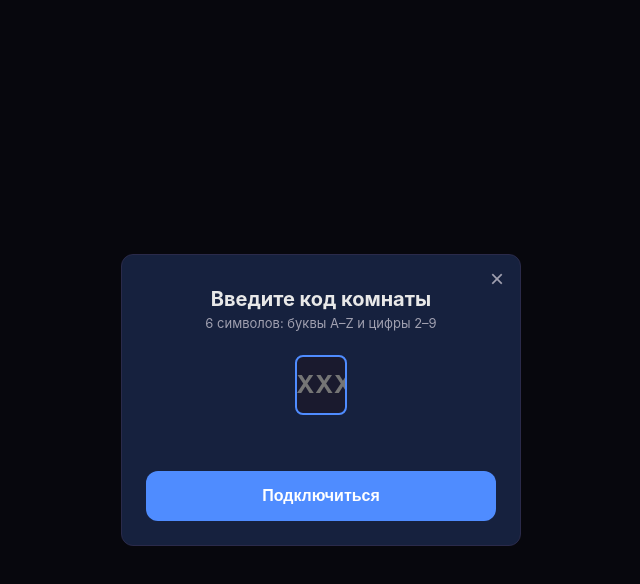
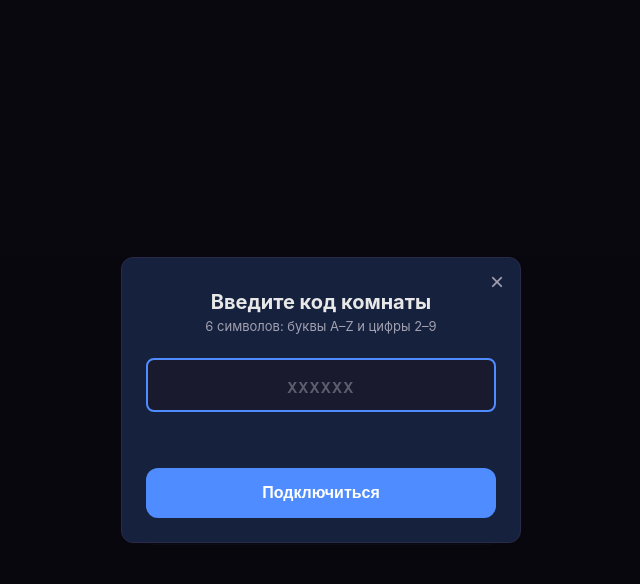
Before and after one commit to Kerb/video-open-call, a website: page public/index.html in a window 1280 px wide. Both pictures are taken after a click on the button "Подключиться к комнате". Shown: the whole page, without its empty margins (319-959 px from the left). Drawn offline with nearby package versions, Linux system fonts and the light colour scheme.

Commit message:
feat: update code input styles for single field

```diff
--- a/public/style.css
+++ b/public/style.css
@@ -197,20 +197,17 @@ body {
 }
 
 .code-inputs {
-  display: flex;
-  gap: 8px;
-  justify-content: center;
   margin-bottom: 20px;
 }
 
 .code-input {
-  width: 44px;
+  width: 100%;
   height: 54px;
   text-align: center;
-  font-size: 24px;
+  font-size: 28px;
   font-weight: 700;
   font-family: 'SF Mono', 'Fira Code', 'Courier New', monospace;
-  letter-spacing: 2px;
+  letter-spacing: 0.3em;
   background: var(--bg);
   border: 2px solid var(--border);
   border-radius: var(--radius-sm);
@@ -222,6 +219,13 @@ body {
 
 .code-input:focus {
   border-color: var(--primary);
+}
+
+.code-input::placeholder {
+  font-size: 16px;
+  letter-spacing: 0.1em;
+  color: var(--text-secondary);
+  opacity: 0.5;
 }
 
 .modal-error {
@@ -760,12 +764,6 @@ body {
 }
 
 @media (min-width: 1024px) {
-  .code-input {
-    width: 52px;
-    height: 60px;
-    font-size: 28px;
-  }
-
   #controls {
     gap: 28px;
   }
@@ -818,16 +816,6 @@ body {
     padding: 28px 16px 20px;
   }
 
-  .code-input {
-    width: 38px;
-    height: 48px;
-    font-size: 20px;
-  }
-
-  .code-inputs {
-    gap: 6px;
-  }
-
   #local-container.pip {
     width: 90px;
     height: 120px;
```
